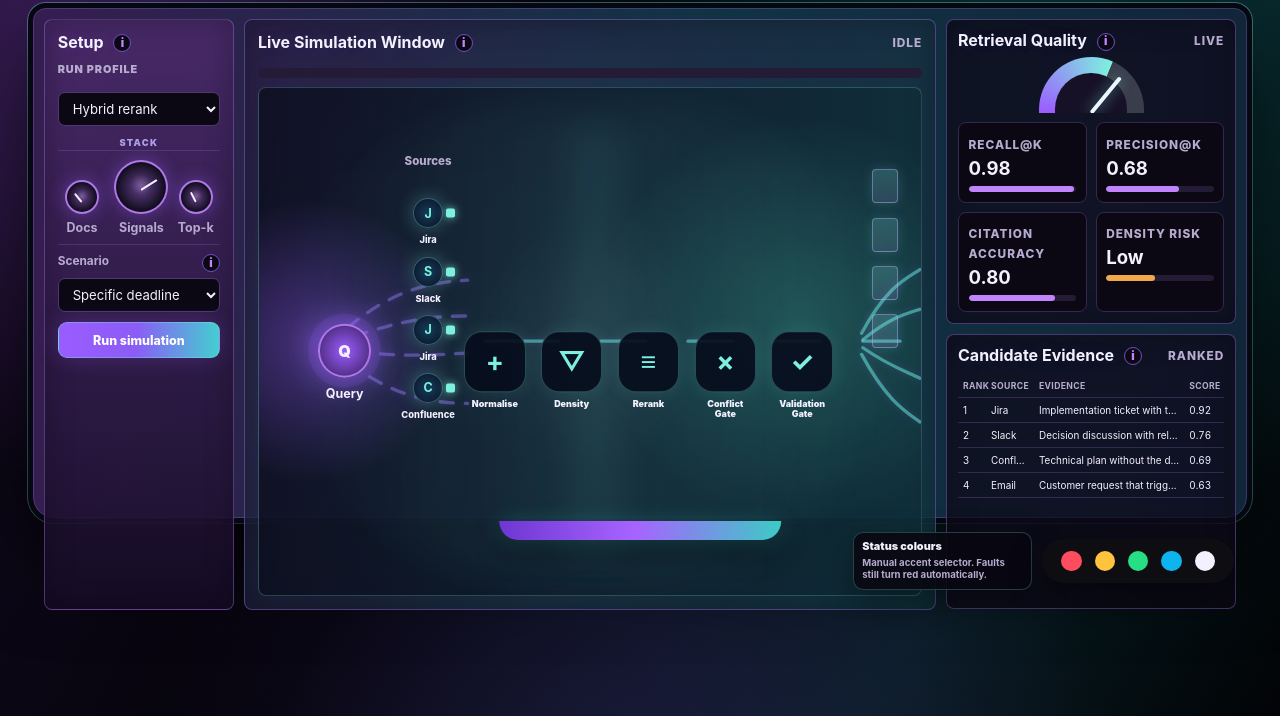
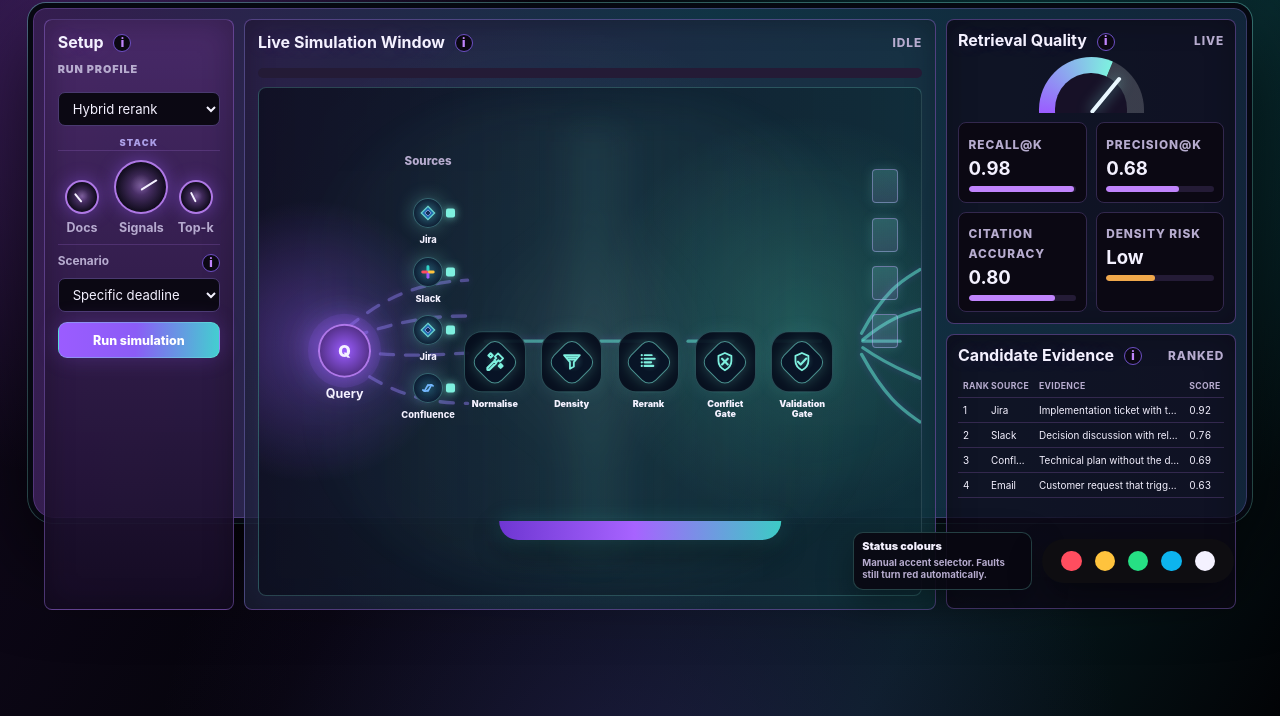
Before and after one commit to BlackthornEmpire/RAGScaleGuard, a plain HTML site: page examples/dashboard/index.html in a window 1280 px wide. Shown: the part 84-800 px from the top of the page. Drawn offline with Linux system fonts and the light colour scheme.

Commit message:
Replace pipeline placeholder icons

```diff
--- a/examples/dashboard/app.js
+++ b/examples/dashboard/app.js
@@ -448,7 +448,7 @@ function updateSimulationCanvas(state) {
       node.classList.add(severity);
     }
     if (icon && stageSymbols.has(stage)) {
-      icon.textContent = hasRun && severity === "error" && stage <= activeStage ? "×" : stageSymbols.get(stage);
+      icon.dataset.symbol = stageSymbols.get(stage);
     }
   });
 
--- a/examples/dashboard/index.html
+++ b/examples/dashboard/index.html
@@ -119,10 +119,38 @@
 
             <div class="source-stack" aria-label="Retrieved sources">
               <span>Sources</span>
-              <div class="source-dot jira"><strong>J</strong><span>Jira</span></div>
-              <div class="source-dot slack"><strong>S</strong><span>Slack</span></div>
-              <div class="source-dot jira-secondary"><strong>J</strong><span>Jira</span></div>
-              <div class="source-dot confluence"><strong>C</strong><span>Confluence</span></div>
+              <div class="source-dot jira">
+                <svg class="source-mark jira-mark" viewBox="0 0 24 24" aria-hidden="true" focusable="false">
+                  <path d="M12 3 21 12 12 21 3 12Z"></path>
+                  <path d="M12 8 16 12 12 16 8 12Z"></path>
+                </svg>
+                <span>Jira</span>
+              </div>
+              <div class="source-dot slack">
+                <svg class="source-mark slack-mark" viewBox="0 0 24 24" aria-hidden="true" focusable="false">
+                  <rect x="10" y="3" width="4" height="9" rx="2"></rect>
+                  <rect x="10" y="12" width="4" height="9" rx="2"></rect>
+                  <rect x="3" y="10" width="9" height="4" rx="2"></rect>
+                  <rect x="12" y="10" width="9" height="4" rx="2"></rect>
+                </svg>
+                <span>Slack</span>
+              </div>
+              <div class="source-dot jira-secondary">
+                <svg class="source-mark jira-mark" viewBox="0 0 24 24" aria-hidden="true" focusable="false">
+                  <path d="M12 3 21 12 12 21 3 12Z"></path>
+                  <path d="M12 8 16 12 12 16 8 12Z"></path>
+                </svg>
+                <span>Jira</span>
+              </div>
+              <div class="source-dot confluence">
+                <svg class="source-mark confluence-mark" viewBox="0 0 24 24" aria-hidden="true" focusable="false">
+                  <path d="M7.2 16.2 12 7.8"></path>
+                  <path d="M12 16.2 16.8 7.8"></path>
+                  <path d="M5.2 14.7c2.2 1.8 4.5 1.9 6.8.4"></path>
+                  <path d="M12 8.9c2.3-1.5 4.6-1.4 6.8.4"></path>
+                </svg>
+                <span>Confluence</span>
+              </div>
             </div>
 
             <div class="flow-line line-a"></div>
@@ -132,11 +160,61 @@
             <div class="flow-line line-e"></div>
             <div class="flow-line line-f"></div>
 
-            <div class="sim-stage normalize sim-node" data-stage="1"><strong>+</strong><span>Normalise</span></div>
-            <div class="sim-stage density sim-node" data-stage="2"><strong>▽</strong><span>Density</span></div>
-            <div class="sim-stage rerank sim-node" data-stage="3"><strong>≡</strong><span>Rerank</span></div>
-            <div class="sim-stage conflict sim-node" data-stage="4"><strong>×</strong><span>Conflict<br>Gate</span></div>
-            <div class="sim-stage validation sim-node" data-stage="5"><strong>✓</strong><span>Validation<br>Gate</span></div>
+            <div class="sim-stage normalize sim-node" data-stage="1">
+              <strong>
+                <svg class="stage-icon" viewBox="0 0 32 32" aria-hidden="true" focusable="false">
+                  <path d="M20.4 4.6 27.4 11.6 22.9 16.1 20.9 14.1 18.4 16.6 15.4 13.6 17.9 11.1 15.9 9.1Z"></path>
+                  <path d="M5.6 24.7 14.9 15.4 17.6 18.1 8.3 27.4H5.6Z"></path>
+                  <path d="M7 7.4 10 4.4 13 7.4 10 10.4Z"></path>
+                  <path d="M21.4 22 24 19.4 26.6 22 24 24.6Z"></path>
+                </svg>
+              </strong>
+              <span>Normalise</span>
+            </div>
+            <div class="sim-stage density sim-node" data-stage="2">
+              <strong>
+                <svg class="stage-icon" viewBox="0 0 32 32" aria-hidden="true" focusable="false">
+                  <path d="M5 7h22l-8.3 9.7v6.1L13.3 26v-9.3Z"></path>
+                  <path d="M9 10h14"></path>
+                  <path d="M12 13h8"></path>
+                </svg>
+              </strong>
+              <span>Density</span>
+            </div>
+            <div class="sim-stage rerank sim-node" data-stage="3">
+              <strong>
+                <svg class="stage-icon" viewBox="0 0 32 32" aria-hidden="true" focusable="false">
+                  <path d="M10 7h10"></path>
+                  <path d="M10 12h14"></path>
+                  <path d="M10 17h9"></path>
+                  <path d="M10 22h12"></path>
+                  <path d="M6 7h.1"></path>
+                  <path d="M6 12h.1"></path>
+                  <path d="M6 17h.1"></path>
+                  <path d="M6 22h.1"></path>
+                </svg>
+              </strong>
+              <span>Rerank</span>
+            </div>
+            <div class="sim-stage conflict sim-node" data-stage="4">
+              <strong>
+                <svg class="stage-icon" viewBox="0 0 32 32" aria-hidden="true" focusable="false">
+                  <path d="M16 4 25 8v7.2c0 5.6-3.8 9.9-9 12.8-5.2-2.9-9-7.2-9-12.8V8Z"></path>
+                  <path d="M12 12 20 20"></path>
+                  <path d="M20 12 12 20"></path>
+                </svg>
+              </strong>
+              <span>Conflict<br>Gate</span>
+            </div>
+            <div class="sim-stage validation sim-node" data-stage="5">
+              <strong>
+                <svg class="stage-icon" viewBox="0 0 32 32" aria-hidden="true" focusable="false">
+                  <path d="M16 4 25 8v7.2c0 5.6-3.8 9.9-9 12.8-5.2-2.9-9-7.2-9-12.8V8Z"></path>
+                  <path d="M10.5 16.2 14.3 20 22 11.8"></path>
+                </svg>
+              </strong>
+              <span>Validation<br>Gate</span>
+            </div>
             <div class="document-stack" aria-label="Approved context">
               <div></div><div></div><div></div><div></div>
             </div>
--- a/examples/dashboard/styles.css
+++ b/examples/dashboard/styles.css
@@ -359,11 +359,6 @@ body {
   box-shadow: 0 0 16px rgba(126, 229, 221, 0.16);
 }
 
-.source-dot strong {
-  color: #7ef0df;
-  font-size: 0.78rem;
-}
-
 .source-dot span {
   position: absolute;
   left: 50%;
@@ -371,6 +366,49 @@ body {
   transform: translateX(-50%);
   color: var(--ink);
   font-size: 0.58rem;
+}
+
+.source-mark {
+  width: 64%;
+  height: 64%;
+  overflow: visible;
+  filter: drop-shadow(0 0 6px rgba(126, 240, 223, 0.56));
+}
+
+.jira-mark path:first-child {
+  fill: rgba(34, 116, 184, 0.9);
+  stroke: rgba(126, 240, 223, 0.82);
+  stroke-width: 1.6;
+}
+
+.jira-mark path:last-child {
+  fill: rgba(12, 24, 54, 0.72);
+  stroke: rgba(191, 180, 255, 0.72);
+  stroke-width: 1.2;
+}
+
+.slack-mark rect:nth-child(1) {
+  fill: #31d2c7;
+}
+
+.slack-mark rect:nth-child(2) {
+  fill: #9b5cff;
+}
+
+.slack-mark rect:nth-child(3) {
+  fill: #ff4d5f;
+}
+
+.slack-mark rect:nth-child(4) {
+  fill: #ffc33d;
+}
+
+.confluence-mark {
+  fill: none;
+  stroke: #74b8ff;
+  stroke-width: 2.3;
+  stroke-linecap: round;
+  stroke-linejoin: round;
 }
 
 .sim-stage {
@@ -390,9 +428,35 @@ body {
 }
 
 .sim-stage strong {
+  display: grid;
+  width: 32px;
+  height: 32px;
+  place-items: center;
+  border: 1px solid rgba(126, 240, 223, 0.56);
+  border-radius: 10px;
+  background:
+    radial-gradient(circle at 50% 45%, rgba(126, 240, 223, 0.18), transparent 42%),
+    rgba(10, 22, 42, 0.76);
   color: #7ef0df;
-  font-size: 1.35rem;
+  box-shadow: 0 0 14px rgba(126, 240, 223, 0.26);
   line-height: 1;
+  transform: rotate(45deg);
+}
+
+.stage-icon {
+  width: 68%;
+  height: 68%;
+  overflow: visible;
+  fill: none;
+  stroke: currentColor;
+  stroke-width: 3;
+  stroke-linecap: round;
+  stroke-linejoin: round;
+  transform: rotate(-45deg);
+}
+
+.stage-icon path:first-child {
+  stroke-width: 2.5;
 }
 
 .sim-stage span {
@@ -1931,7 +1995,9 @@ h1 {
 }
 
 .sim-stage strong {
-  font-size: clamp(1.28rem, 2.1vw, 2.25rem);
+  width: clamp(32px, 2.8vw, 52px);
+  height: clamp(32px, 2.8vw, 52px);
+  border-radius: clamp(9px, 0.8vw, 14px);
 }
 
 .sim-stage span {
@@ -1960,6 +2026,14 @@ h1 {
 .sim-stage.error strong,
 .sim-stage.error span {
   color: #ffccd1;
+}
+
+.sim-stage.error strong {
+  border-color: rgba(255, 204, 209, 0.72);
+  background:
+    radial-gradient(circle at 50% 45%, rgba(255, 77, 95, 0.22), transparent 44%),
+    rgba(80, 24, 42, 0.84);
+  box-shadow: 0 0 18px rgba(255, 77, 95, 0.56);
 }
 
 .sim-node.error::before,
```
Also changed, not shown: 1 other file.
